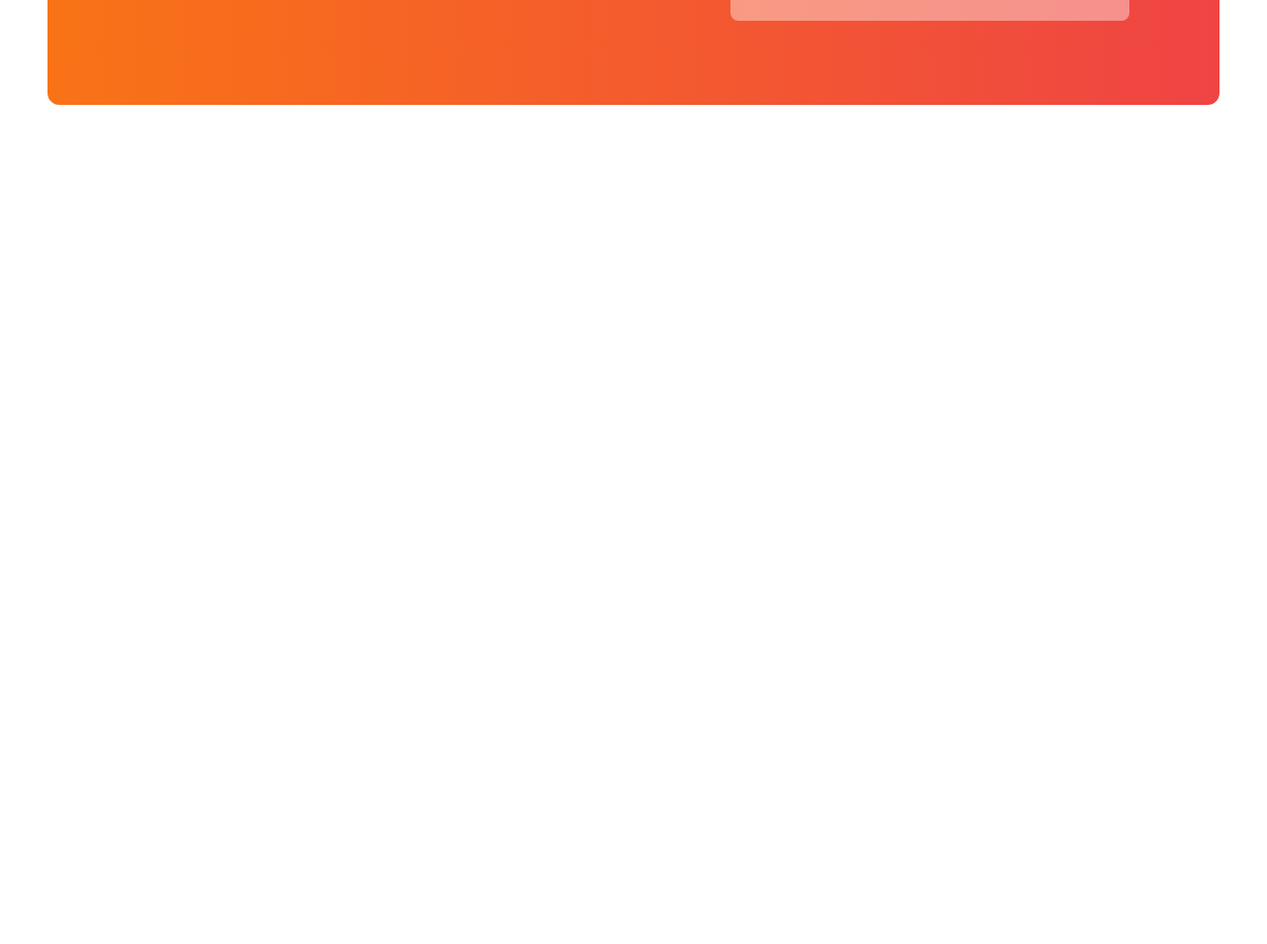
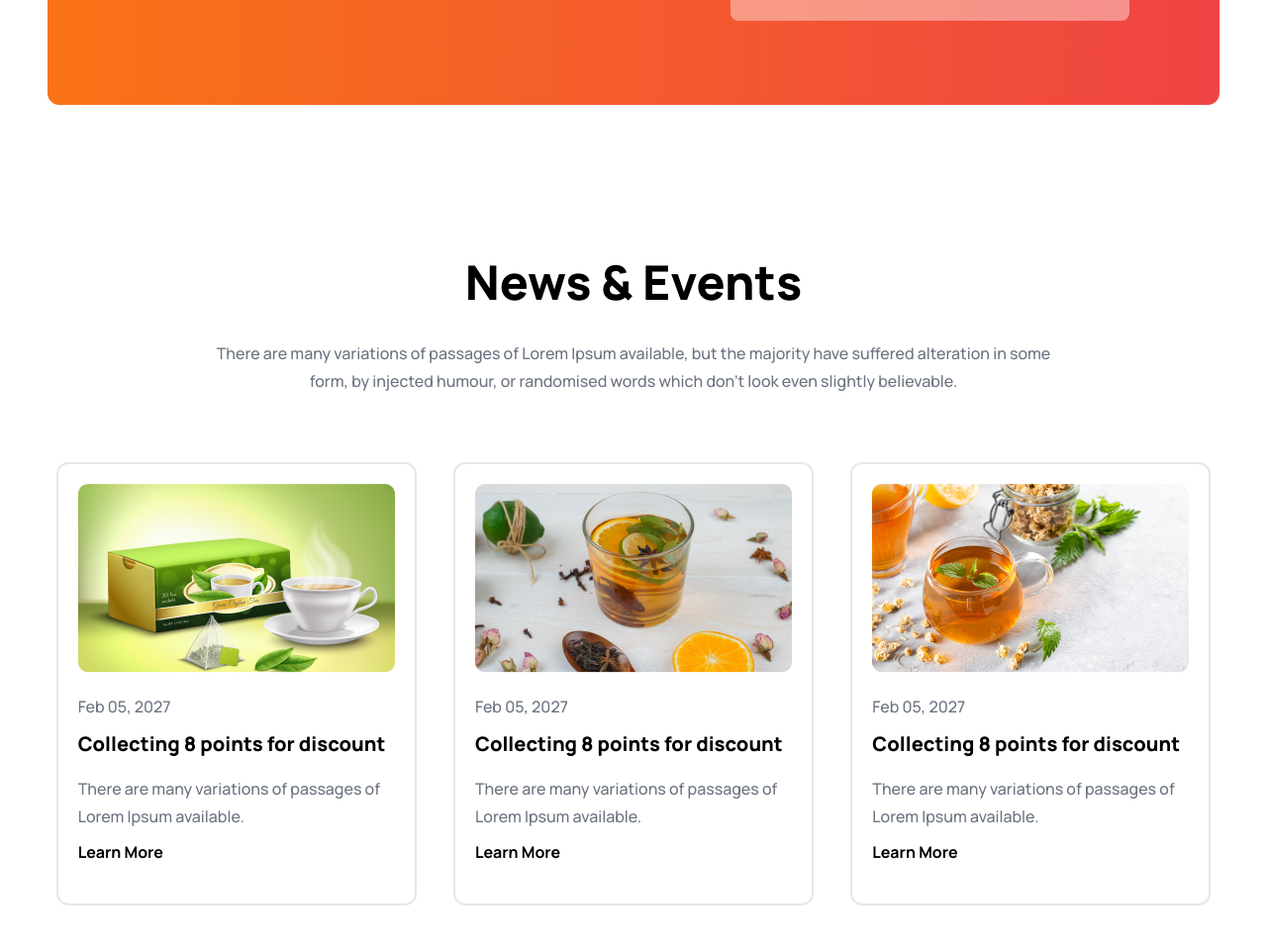
Before and after one commit to sakibMERN/tea-house, a plain HTML site: page index.html in a window 1280 px wide. Shown: the part 2676-3630 px from the top of the page at 99% size. Before the commit the page ends 2910 px from the top, so only its background shows below. Drawn offline with nearby package versions, Linux system fonts and the light colour scheme.

Commit message:
News and Event section done

```diff
--- a/index.html
+++ b/index.html
@@ -320,6 +320,62 @@
           </div>
         </div>
       </section>
+
+      <!-- News and Event section start.  -->
+       <section class="mb-10 md:mb-32">
+        <div>
+          <!-- event text container  -->
+          <div class="md:w-9/12 mx-auto text-center mb-12 p-5">
+            <h2 class="text-[48px] font-extrabold leading-[61px] mb-7">News & Events</h2>
+            <p
+            class="text-base text-gray-500 font-medium leading-[28px]">There are many variations of passages of Lorem Ipsum available, but the majority have suffered alteration in some form, by injected humour, or randomised words which don't look even slightly believable. </p>
+          </div>
+          <!-- event card container  -->
+          <div class="mx-auto grid grid-cols-1 md:grid-cols-2 lg:grid-cols-3 justify-center items-center gap-5">
+            <!-- Event card - 1  -->
+            <div class="max-w-[364px] h-[448px] border-2 rounded-xl p-5 mx-auto">
+              <!-- img  -->
+              <img class="w-full object-cover mb-5" src="./images/news-1.png" alt="">
+
+              <!-- text  -->
+               <p
+               class="text-base text-gray-500 font-medium leading-[28px] mb-[10px]">Feb 05, 2027</p>
+               <h3 class="text-xl font-extrabold mb-[17px]">Collecting 8 points for discount</h3>
+               <p
+               class="text-base text-gray-500 font-medium leading-[28px] mb-[10px]">There are many variations of passages of Lorem Ipsum available.</p>
+               <a class="text-base font-bold mb-[14px]" href="">Learn More</a>
+            </div>
+
+            <!-- Event card - 2  -->
+            <div class="max-w-[364px] h-[448px] border-2 rounded-xl p-5 mx-auto">
+              <!-- img  -->
+              <img class="w-full object-cover mb-5" src="./images/news-2.png" alt="">
+
+              <!-- text  -->
+               <p
+               class="text-base text-gray-500 font-medium leading-[28px] mb-[10px]">Feb 05, 2027</p>
+               <h3 class="text-xl font-extrabold mb-[17px]">Collecting 8 points for discount</h3>
+               <p
+               class="text-base text-gray-500 font-medium leading-[28px] mb-[10px]">There are many variations of passages of Lorem Ipsum available.</p>
+               <a class="text-base font-bold mb-[14px]" href="">Learn More</a>
+            </div>
+
+            <!-- Event card - 3  -->
+            <div class="max-w-[364px] h-[448px] border-2 rounded-xl p-5 mx-auto">
+              <!-- img  -->
+              <img class="w-full object-cover mb-5" src="./images/news-3.png" alt="">
+
+              <!-- text  -->
+               <p
+               class="text-base text-gray-500 font-medium leading-[28px] mb-[10px]">Feb 05, 2027</p>
+               <h3 class="text-xl font-extrabold mb-[17px]">Collecting 8 points for discount</h3>
+               <p
+               class="text-base text-gray-500 font-medium leading-[28px] mb-[10px]">There are many variations of passages of Lorem Ipsum available.</p>
+               <a class="text-base font-bold mb-[14px]" href="">Learn More</a>
+            </div>
+          </div>
+        </div>
+       </section>
     </main>
   </body>
 </html>
```
